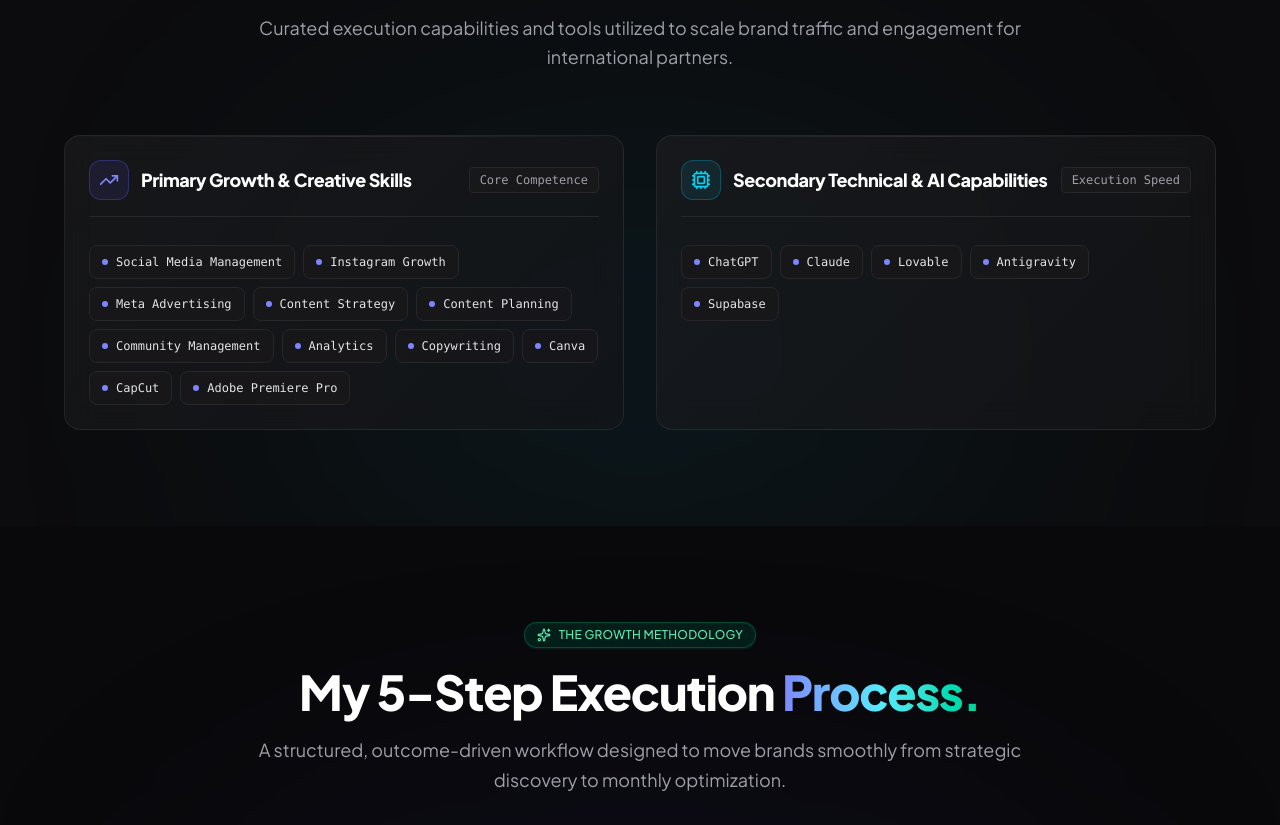
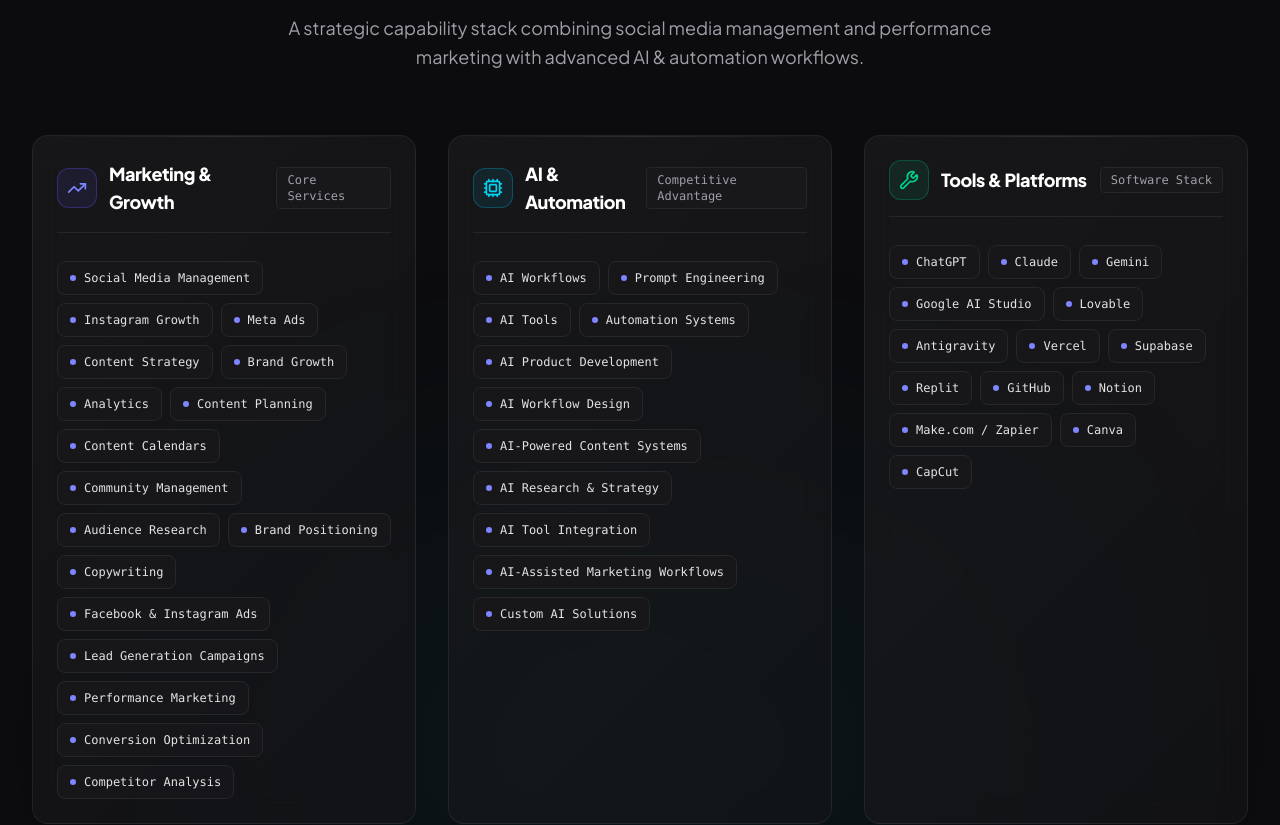
Before and after one commit to mbadrgnpd16-collab/growthwithmba-portfolio, a React (Vite) app: page / in a window 1280 px wide. Shown: the part 7403-8228 px from the top of the page. Built offline with nearby package versions, Linux system fonts and the light colour scheme.

Commit message:
refactor: update TechStack categories and AI capability details, remove Premiere Pro

```diff
--- a/src/components/AIProducts.jsx
+++ b/src/components/AIProducts.jsx
@@ -115,7 +115,7 @@
           badgeIcon={Cpu}
           title="Technical Projects."
           highlightText="Additional Capabilities."
-          description="Additional software platforms, tools, and technical prototypes built to streamline business workflows."
+          description="Beyond marketing, I build AI-powered tools and digital systems that improve workflows, automate processes, and solve practical business problems."
         />
 
         {/* Products Grid */}
--- a/src/components/TechStack.jsx
+++ b/src/components/TechStack.jsx
@@ -7,41 +7,76 @@
   TrendingUp,
   Cpu,
   Layers,
-  Sparkles
+  Sparkles,
+  Wrench
 } from "lucide-react";
 
 export const TechStack = () => {
   const categories = [
     {
-      title: "Primary Growth & Creative Skills",
-      categoryBadge: "Core Competence",
+      title: "Marketing & Growth",
+      categoryBadge: "Core Services",
       icon: TrendingUp,
       accent: "text-indigo-400 border-indigo-500/30 bg-indigo-500/10",
       skills: [
         "Social Media Management",
         "Instagram Growth",
-        "Meta Advertising",
+        "Meta Ads",
         "Content Strategy",
+        "Brand Growth",
+        "Analytics",
         "Content Planning",
+        "Content Calendars",
         "Community Management",
-        "Analytics",
+        "Audience Research",
+        "Brand Positioning",
         "Copywriting",
-        "Canva",
-        "CapCut",
-        "Adobe Premiere Pro",
+        "Facebook & Instagram Ads",
+        "Lead Generation Campaigns",
+        "Performance Marketing",
+        "Conversion Optimization",
+        "Competitor Analysis"
       ],
     },
     {
-      title: "Secondary Technical & AI Capabilities",
-      categoryBadge: "Execution Speed",
+      title: "AI & Automation",
+      categoryBadge: "Competitive Advantage",
       icon: Cpu,
       accent: "text-cyan-400 border-cyan-500/30 bg-cyan-500/10",
       skills: [
+        "AI Workflows",
+        "Prompt Engineering",
+        "AI Tools",
+        "Automation Systems",
+        "AI Product Development",
+        "AI Workflow Design",
+        "AI-Powered Content Systems",
+        "AI Research & Strategy",
+        "AI Tool Integration",
+        "AI-Assisted Marketing Workflows",
+        "Custom AI Solutions"
+      ],
+    },
+    {
+      title: "Tools & Platforms",
+      categoryBadge: "Software Stack",
+      icon: Wrench,
+      accent: "text-emerald-400 border-emerald-500/30 bg-emerald-500/10",
+      skills: [
         "ChatGPT",
         "Claude",
+        "Gemini",
+        "Google AI Studio",
         "Lovable",
         "Antigravity",
+        "Vercel",
         "Supabase",
+        "Replit",
+        "GitHub",
+        "Notion",
+        "Make.com / Zapier",
+        "Canva",
+        "CapCut"
       ],
     },
   ];
@@ -55,16 +90,16 @@
 
         {/* Section Header */}
         <SectionHeader
-          badge="SKILLS & TECH STACK"
+          badge="SKILLS & AI CAPABILITIES"
           badgeVariant="live"
           badgeIcon={Layers}
           title="Skills & Curated"
           highlightText="Expertise."
-          description="Curated execution capabilities and tools utilized to scale brand traffic and engagement for international partners."
+          description="A strategic capability stack combining social media management and performance marketing with advanced AI & automation workflows."
         />
 
-        {/* 2 Category Stack Grid */}
-        <div className="grid grid-cols-1 md:grid-cols-2 gap-8 max-w-6xl mx-auto">
+        {/* 3 Category Stack Grid */}
+        <div className="grid grid-cols-1 md:grid-cols-3 gap-8 max-w-7xl mx-auto">
           {categories.map((cat, idx) => {
             const Icon = cat.icon;
             return (
@@ -74,8 +109,9 @@
                 whileInView={{ opacity: 1, y: 0 }}
                 viewport={{ once: true }}
                 transition={{ duration: 0.4, delay: idx * 0.1 }}
+                className="flex"
               >
-                <Card hover={true} className="h-full border-zinc-800/90 hover:border-indigo-500/40">
+                <Card hover={true} className="h-full w-full border-zinc-800/90 hover:border-indigo-500/40 flex flex-col justify-between">
                   <div className="space-y-6">
 
                     {/* Category Header */}
```
